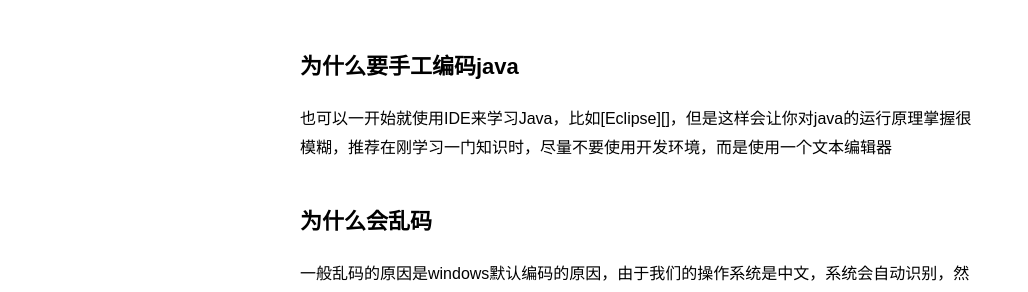
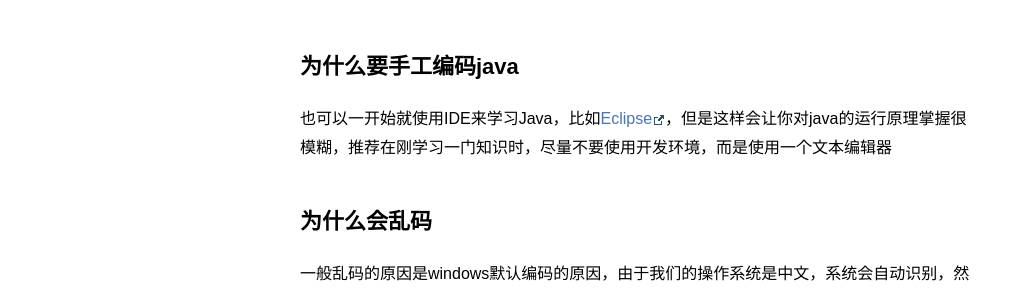
Before and after one commit to raining0822/raining0822.github.com, a Jekyll site: the page built from _posts/blog/2013-09-23-jdk-encoding.md, in a window 1280 px wide. Shown: the part 177-469 px from the top of the page, without its empty margins (0-1028 px from the left). Built offline with Jekyll 4.4.1, drawn with Linux system fonts in a browser that asks for light colours; Markdown is read by kramdown in place of the engine named in the settings; part of the change alters nothing that is shown.

Commit message:
JDK编码修改

```diff
--- a/_posts/blog/2013-09-23-jdk-encoding.md
+++ b/_posts/blog/2013-09-23-jdk-encoding.md
@@ -38,6 +38,6 @@ NotePad++新版中默认使用“UTF-8”的编码，而你安装的JDK，由于
 不论使用哪种办法，思路都是一样的，就是**统一编码**，要清楚中文windows默认使用“GBK”编码，那么安装在中文windows系统上的软件一般直接使用windows系统的编码“GBK”，而[NotePad++][]和[Sublime Text2][]等文本编辑器默认使用“UTF-8”编码，这是造成编码的主要原因。推荐修改编辑器的默认编码和系统保持一致，Linux系统默认编码是“UTF-8”，一般不存在这种乱码。
 
 
-
+[Eclipse]: http://www.eclipse.org/downloads/
 [NotePad++]: http://notepad-plus-plus.org/
 [Sublime Text2]: http://www.sublimetext.com/2
```
Also changed, not shown: 2 other files.
